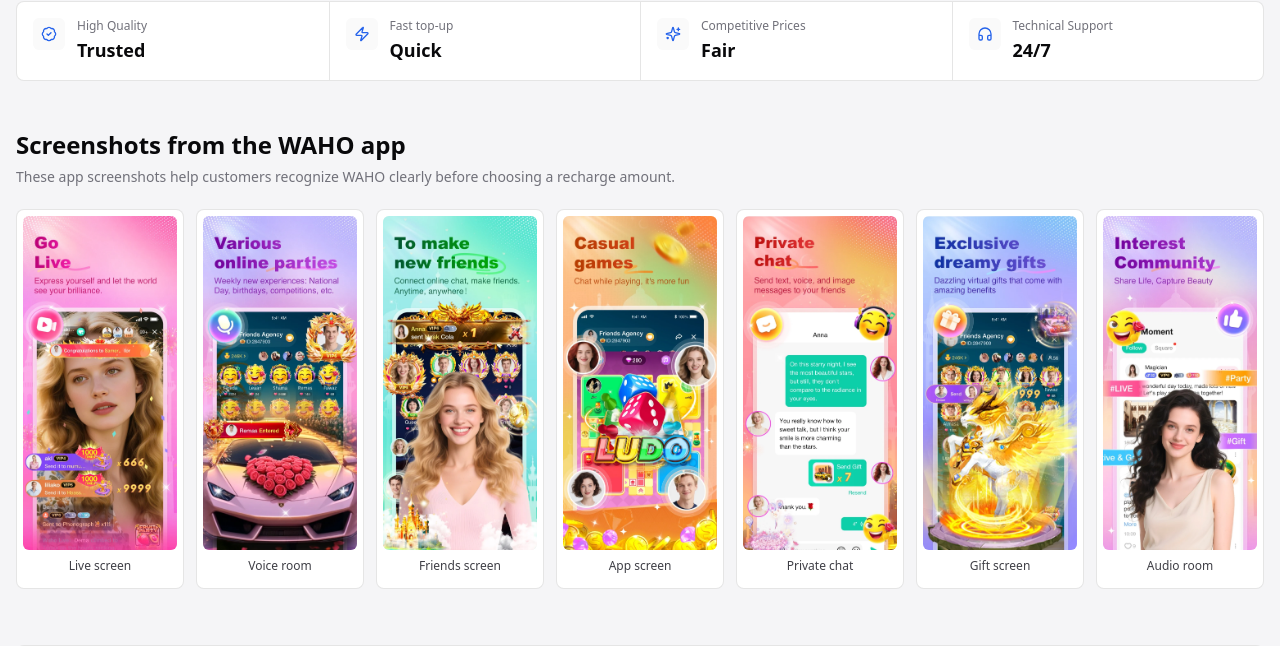
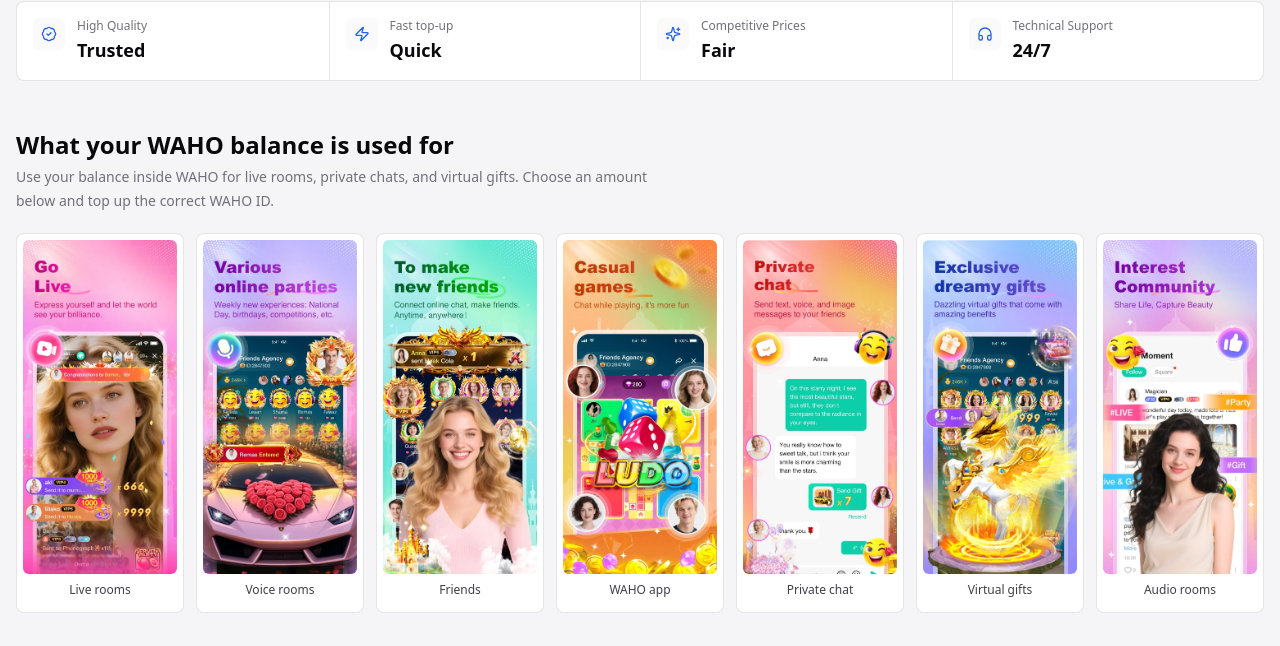
Before and after one commit to Opznirakees/alwasl-digital, a Next.js app: page / in a window 1280 px wide. Shown: the part 1475-2121 px from the top of the page. Built offline with nearby package versions, Linux system fonts and the light colour scheme; no server answers; the database is empty.

Commit message:
Make WAHO showcase copy useful

```diff
--- a/src/data/waho-images.ts
+++ b/src/data/waho-images.ts
@@ -10,33 +10,33 @@
 
 export const wahoShowcaseIntro = {
   title: {
-    en: 'Screenshots from the WAHO app',
-    ar: 'لقطات من تطبيق WAHO',
-    zh: 'WAHO 应用截图',
+    en: 'What your WAHO balance is used for',
+    ar: 'استخدامات رصيد WAHO',
+    zh: 'WAHO 余额可用于什么',
   },
   body: {
-    en: 'These app screenshots help customers recognize WAHO clearly before choosing a recharge amount.',
-    ar: 'هذه الصور للتعرّف على التطبيق: يمكن للعملاء تمييز WAHO بوضوح قبل اختيار مبلغ الشحن.',
-    zh: '这些图片用于识别应用：客户可清楚确认 WAHO，然后选择充值金额。',
+    en: 'Use your balance inside WAHO for live rooms, private chats, and virtual gifts. Choose an amount below and top up the correct WAHO ID.',
+    ar: 'استخدم رصيدك داخل WAHO للبث والغرف الصوتية والمحادثات الخاصة والهدايا. اختر المبلغ بالأسفل واشحن معرف WAHO الصحيح.',
+    zh: '余额可在 WAHO 内用于直播房间、私聊和虚拟礼物。请在下方选择金额，并为正确的 WAHO ID 充值。',
   },
 } as const;
 
 export const wahoShowcaseImages = [
   {
     src: wahoScreenshots.liveStream,
-    label: { en: 'Live screen', ar: 'شاشة البث', zh: '直播界面' },
+    label: { en: 'Live rooms', ar: 'غرف البث', zh: '直播房间' },
   },
   {
     src: wahoScreenshots.onlineParties,
-    label: { en: 'Voice room', ar: 'غرفة صوتية', zh: '语音房间' },
+    label: { en: 'Voice rooms', ar: 'غرف صوتية', zh: '语音房间' },
   },
   {
     src: wahoScreenshots.friends,
-    label: { en: 'Friends screen', ar: 'شاشة الأصدقاء', zh: '好友界面' },
+    label: { en: 'Friends', ar: 'الأصدقاء', zh: '好友' },
   },
   {
     src: wahoScreenshots.casualGames,
-    label: { en: 'App screen', ar: 'شاشة التطبيق', zh: '应用界面' },
+    label: { en: 'WAHO app', ar: 'تطبيق WAHO', zh: 'WAHO 应用' },
   },
   {
     src: wahoScreenshots.privateChat,
@@ -44,10 +44,10 @@
   },
   {
     src: wahoScreenshots.partyRoom,
-    label: { en: 'Gift screen', ar: 'شاشة الهدايا', zh: '礼物界面' },
+    label: { en: 'Virtual gifts', ar: 'هدايا افتراضية', zh: '虚拟礼物' },
   },
   {
     src: wahoScreenshots.audioRoom,
-    label: { en: 'Audio room', ar: 'غرفة صوتية', zh: '语音房间' },
+    label: { en: 'Audio rooms', ar: 'غرف صوتية', zh: '语音房间' },
   },
 ] as const;
```
Also changed, not shown: 1 other file (tests, documents, lock files or other folders).
